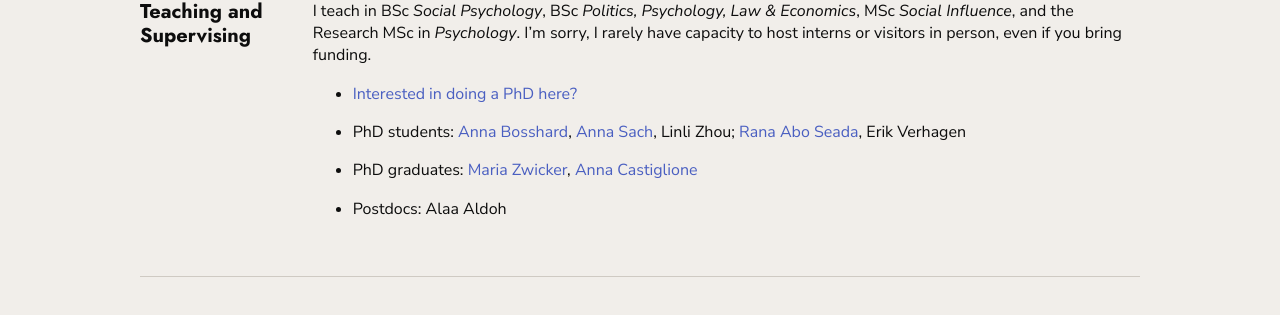
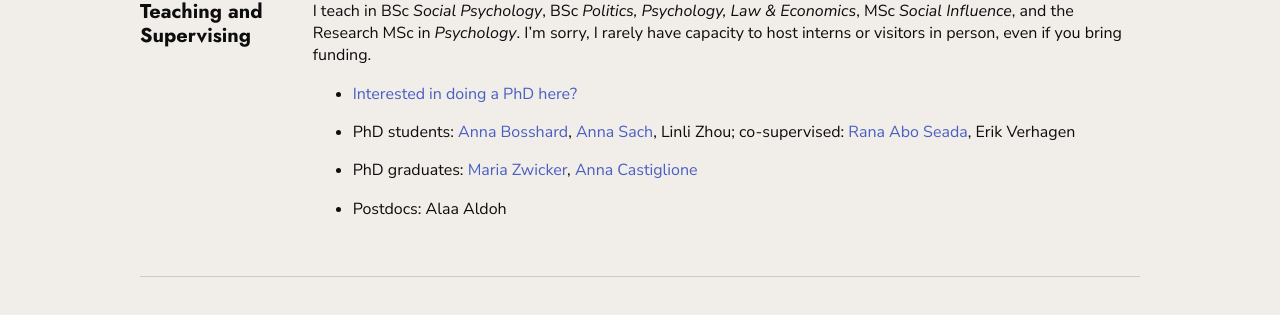
Before and after one commit to brickc/brickc.github.io, a Jekyll site: the page built from index.md, in a window 1280 px wide. Shown: the part 1121-1436 px from the top of the page. Built offline with Jekyll 4.4.1, drawn with Linux system fonts in a browser that asks for light colours; grey boxes are pictures that could not be loaded.

Commit message:
Label co-supervised PhD students
Co-Authored-By: Claude Opus 5.5 <noreply@anthropic.com>
Claude-Session: https://claude.ai/code/session_01Jm35AGh2pyqkkgY2aoY1Kw

```diff
--- a/index.md
+++ b/index.md
@@ -76,7 +76,7 @@ I teach in BSc *Social Psychology*, BSc *Politics, Psychology, Law & Economics*,
 
 - [Interested in doing a PhD here?](/should-you-get-a-phd)
 
-- PhD students: [Anna Bosshard](https://scholar.google.com/citations?hl=en&user=kVr-e_4AAAAJ), [Anna Sach](https://psyres.uva.nl/profile/s/a/a.a.sach/a.a.sach.html), Linli Zhou; [Rana Abo Seada](https://www.uva.nl/en/profile/a/b/r.abo-seada/r.abo-seada.html), Erik Verhagen
+- PhD students: [Anna Bosshard](https://scholar.google.com/citations?hl=en&user=kVr-e_4AAAAJ), [Anna Sach](https://psyres.uva.nl/profile/s/a/a.a.sach/a.a.sach.html), Linli Zhou; co-supervised: [Rana Abo Seada](https://www.uva.nl/en/profile/a/b/r.abo-seada/r.abo-seada.html), Erik Verhagen
 
 - PhD graduates: [Maria Zwicker](https://scholar.google.com/citations?hl=en&oi=ao&user=frgUWHkAAAAJ), [Anna Castiglione](https://webapps.unitn.it/du/it/Persona/PER0229494)
 
```
